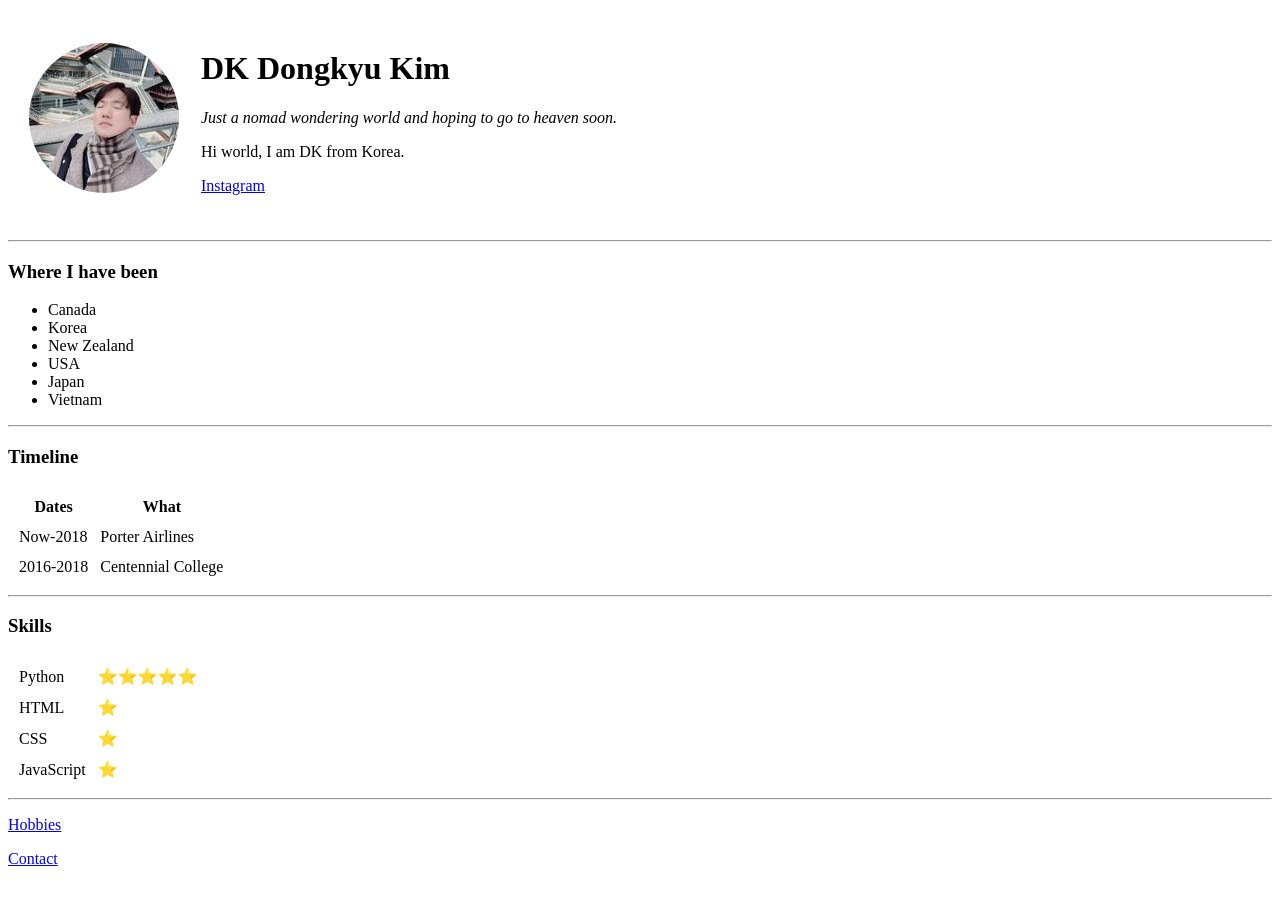
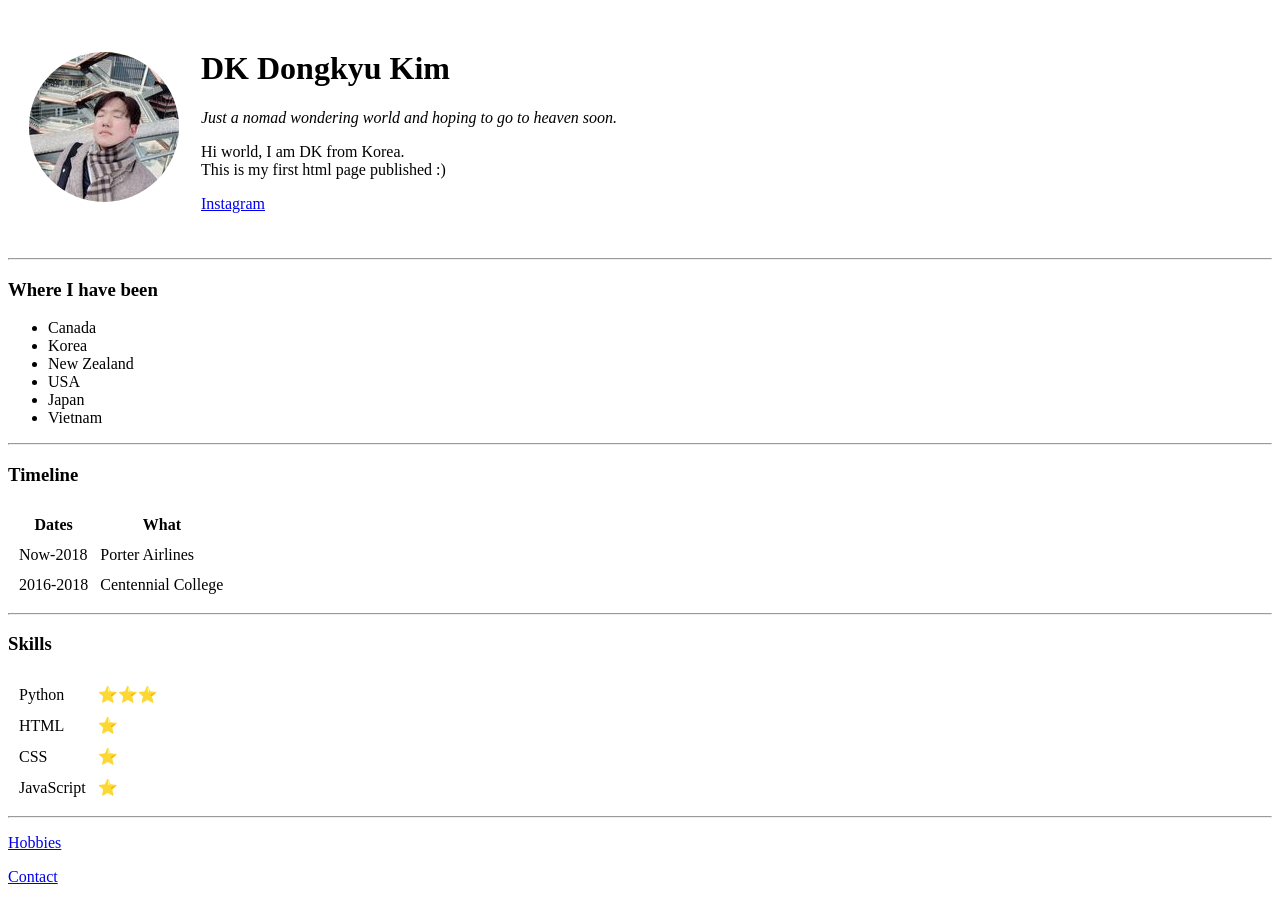
Before and after one commit to mod-k/cv, a plain HTML site: page index.html in a window 1280 px wide. Drawn offline with Linux system fonts and the light colour scheme.

Commit message:
Update index.html

```diff
--- a/index.html
+++ b/index.html
@@ -15,7 +15,10 @@
                 <td>
                     <h1>DK Dongkyu Kim</h1>
                     <p><em>Just a nomad wondering world and hoping to go to heaven soon.</em></p>
-                    <p>Hi world, I am DK from Korea.</p>
+                    <p>
+                        Hi world, I am DK from Korea.<br>
+                        This is my first html page published :)
+                    </p>
                     <p><a href="https://www.instagram.com/dk.ke">Instagram</a></p>
                 </td>
             </tr>
@@ -58,7 +61,7 @@
         <table cellspacing="10">
             <tr>
                 <td>Python</td>
-                <td>⭐⭐⭐⭐⭐</td>
+                <td>⭐⭐⭐</td>
             </tr>
             <tr>
                 <td>HTML</td>
```
